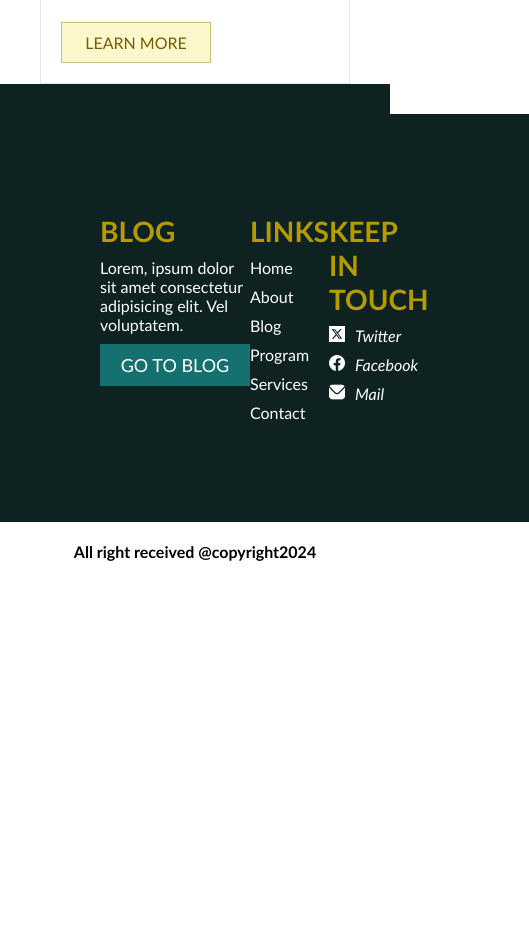
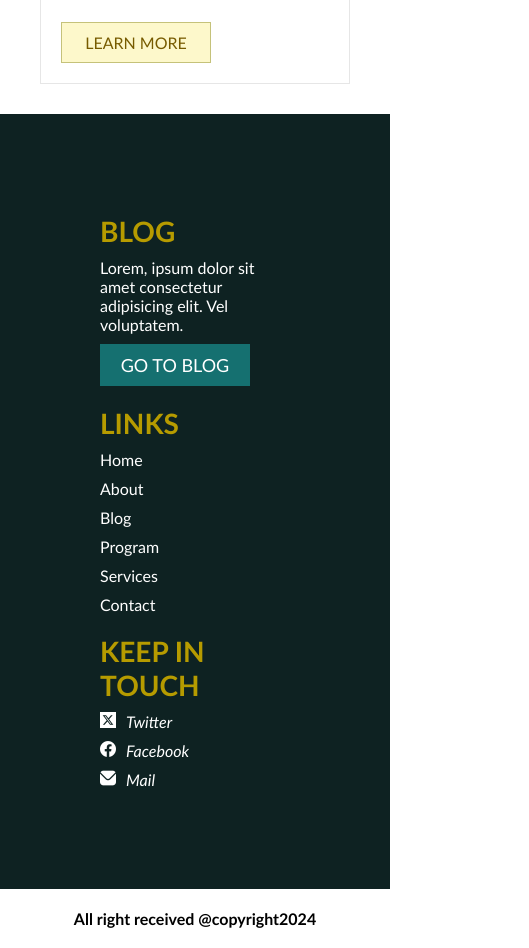
Before and after one commit to godwinkunjumon1/task4, a plain HTML site: page index.html in a window 390 px wide. Shown: the part 4960-5908 px from the top of the page, 529 px wide, since content can reach past the window. Before the commit the page ends 5541 px from the top, so only its background shows below. Drawn offline with nearby package versions, Linux system fonts and the light colour scheme.

Commit message:
Update style.css

```diff
--- a/style.css
+++ b/style.css
@@ -349,7 +349,7 @@ ul{
     .ro_1,.ro_2{
         display: flex;
     }
-    footer{
+    .footer_contents{
         display: flex;
         flex-direction: column;
         gap: 20px;
```
